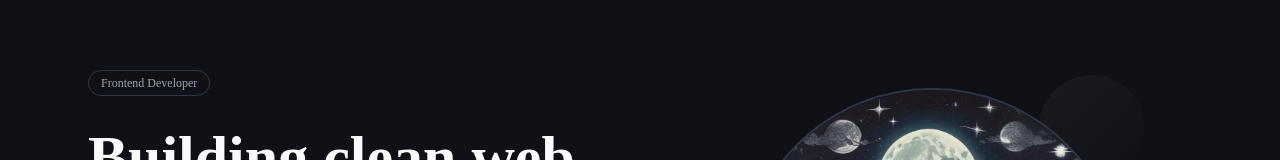
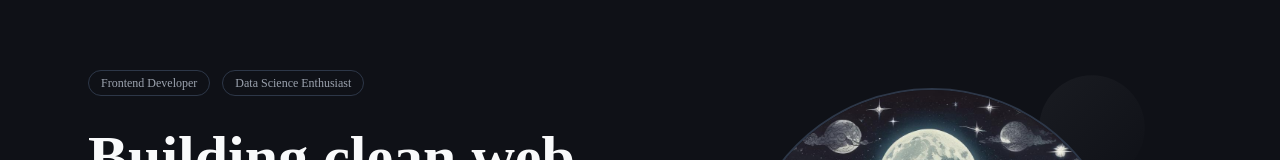
Before and after one commit to akbarfai-blub/Portfolio-Website, a Next.js app: page / in a window 1280 px wide. Shown: the part 145-305 px from the top of the page. Built offline with nearby package versions, Linux system fonts and the light colour scheme; no server answers.

Commit message:
update timeline

```diff
--- a/src/components/sections/Hero.tsx
+++ b/src/components/sections/Hero.tsx
@@ -12,9 +12,14 @@ export function Hero() {
         <div className="grid lg:grid-cols-2 gap-12 lg:gap-16 items-center">
           <div className="order-2 lg:order-1">
             <FadeIn>
-              <span className="inline-block px-3 py-1 text-xs font-medium text-text-secondary border border-border rounded-full mb-6">
-                Frontend Developer
-              </span>
+              <div className="flex flex-wrap gap-3 mb-6">
+                <span className="inline-block px-3 py-1 text-xs font-medium text-text-secondary border border-border rounded-full">
+                  Frontend Developer
+                </span>
+                <span className="inline-block px-3 py-1 text-xs font-medium text-text-secondary border border-border rounded-full">
+                  Data Science Enthusiast
+                </span>
+              </div>
             </FadeIn>
 
             <FadeIn delay={0.1}>
```
